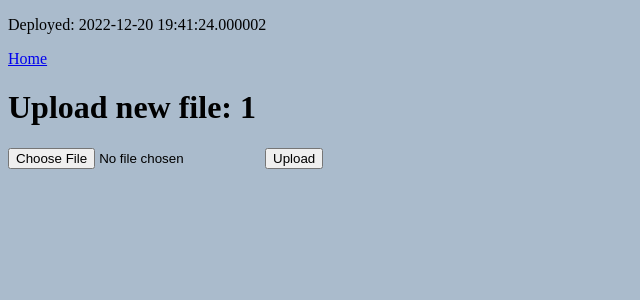
After one commit to jimkon/mecon, a Flask app: page /statement/upload/1/ in a window 1280 px wide. The commit adds this page. Shown: the top 300 px of the page, without its empty margins (0-640 px from the left). Run offline with Flask 2, Linux system fonts and the light colour scheme.

Commit message:
[FEATURE] - upload statement pages - uploading of file not implemented

```diff
--- a/app.py
+++ b/app.py
@@ -2,12 +2,13 @@ import datetime
 import json
 from functools import wraps
 
-from flask import Flask, url_for, request, redirect, render_template
+from flask import Flask, url_for, request, redirect, render_template, flash
 import redis
 
 import mecon.produce_report as reports
 
 app = Flask(__name__)
+app.secret_key = b'secret_key'
 # cache = None
 cache = redis.StrictRedis(host='redis', port=6379, db=0)
 # print("REDIS ping:", cache.ping())
@@ -128,5 +129,37 @@ def edit_query_post(tag_name, tag_json_str):
     return redirect(url_for('edit_query_get', tag_name=new_tag_name, tag_json_str=new_query_str))
 
 
+@app.route('/statement/upload/<bank_name>/', methods=['GET', 'POST'])
+def upload_statement(bank_name):
+    if request.method == 'POST':
+        if 'file' not in request.files:
+            message = f"No file part"
+            flash(message)
+            reset_cache()
+            return render_template('upload_file.html',
+                                   file_info=bank_name,
+                                   message=message)
+        file = request.files['file']
+        if file.filename == '':
+            message = f"No selected file"
+            flash(message)
+            reset_cache()
+            return render_template('upload_file.html',
+                                   file_info=bank_name,
+                                   message=message)
+        message = f"Uploading files in not implemented yet. File {file.filename} was not uploaded."
+        flash(message)
+        reset_cache()
+        return render_template('upload_file.html',
+                               file_info=bank_name,
+                               message=message)
+
+    file_info = bank_name
+    kwargs = globals().copy()
+    kwargs.update(locals())
+    return render_template('upload_file.html', **kwargs)
+
+
+
 if __name__ == "__main__":
     app.run(host='0.0.0.0', debug=True)
--- /dev/null
+++ b/templates/upload_file.html
@@ -0,0 +1,10 @@
+{% extends "layout.html" %}
+
+{% block content %}
+    <h1>Upload new file: {{ file_info }}</h1>
+    <form method=post enctype=multipart/form-data>
+      <input type=file name=file>
+      <input type=submit value=Upload>
+    </form>
+    <h2>{{ message }}</h2>
+{% endblock content %}
```
Also changed, not shown: templates/flash_messages.html (added, +7 -0 lines), templates/index.html (+8 -3 lines).
